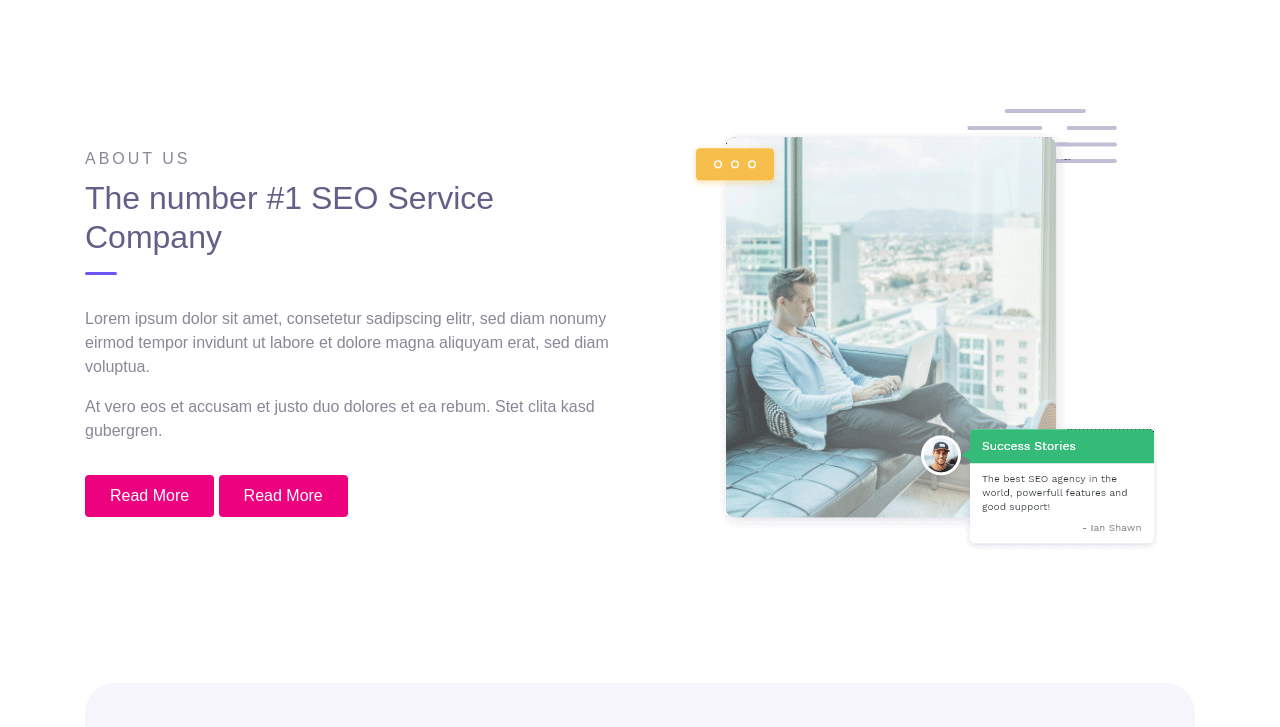
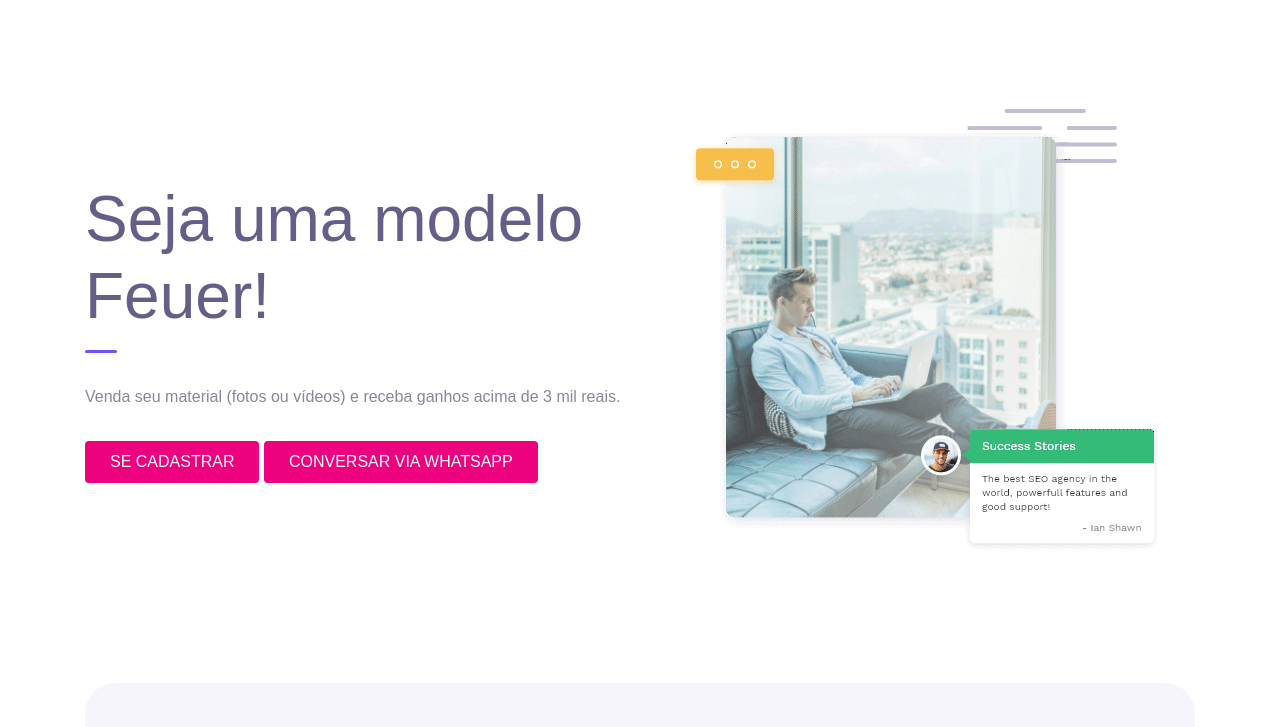
Before and after one commit to jefersonmarciano/SEOGRAM, a plain HTML site: page html/index.html in a window 1280 px wide. Shown: the part 73-800 px from the top of the page. Drawn offline with Linux system fonts and the light colour scheme; files whose address does not match are found by name.

Commit message:
alteração h2 css

```diff
--- a/html/index.html
+++ b/html/index.html
@@ -64,14 +64,16 @@
       <div class="container">
         <div class="row align-items-center">
           <div class="col-lg-6 py-3 wow fadeInUp">
-            <span class="subhead">About us</span>
-            <h2 class="title-section">The number #1 SEO Service Company</h2>
+
+            <h2 class="title-section">Seja uma modelo</br>
+              Feuer!</h2>
             <div class="divider"></div>
 
-            <p>Lorem ipsum dolor sit amet, consetetur sadipscing elitr, sed diam nonumy eirmod tempor invidunt ut labore et dolore magna aliquyam erat, sed diam voluptua.</p>
-            <p>At vero eos et accusam et justo duo dolores et ea rebum. Stet clita kasd gubergren.</p>
-            <a href="about.html" class="btn btn-primary mt-3">Read More</a>
-            <a href="about.html" class="btn btn-primary mt-3">Read More</a>
+            <p>Venda seu material (fotos ou vídeos) e receba
+              ganhos acima de 3 mil reais.</p>
+
+            <a href="about.html" class="btn btn-primary mt-3">SE CADASTRAR</a>
+            <a href="about.html" class="btn btn-primary mt-3">CONVERSAR VIA WHATSAPP</a>
           </div>
           <div class="col-lg-6 py-3 wow fadeInRight">
             <div class="img-fluid py-3 text-center">
```
Also changed, not shown: assets/css/bootstrap.css.
